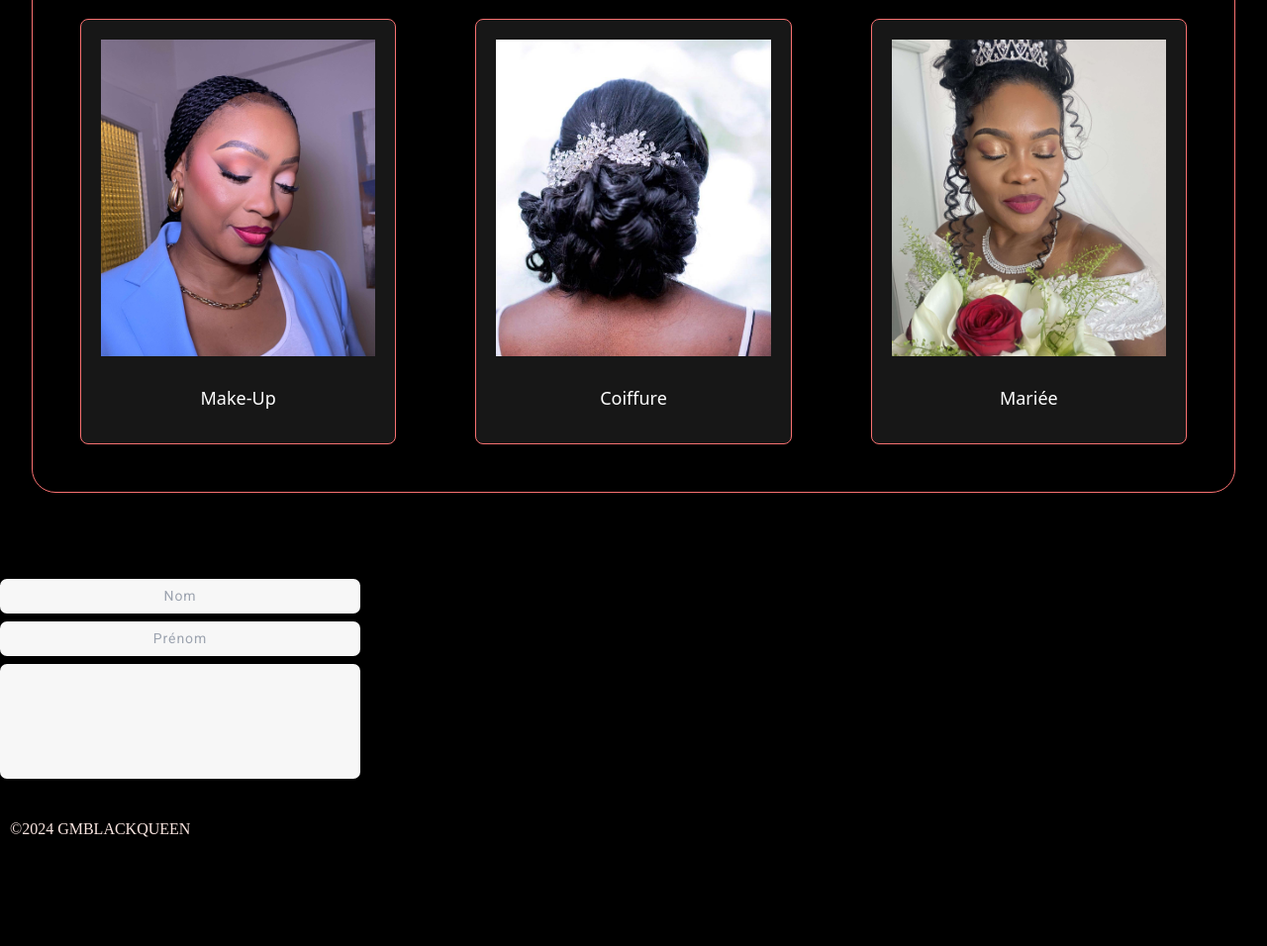
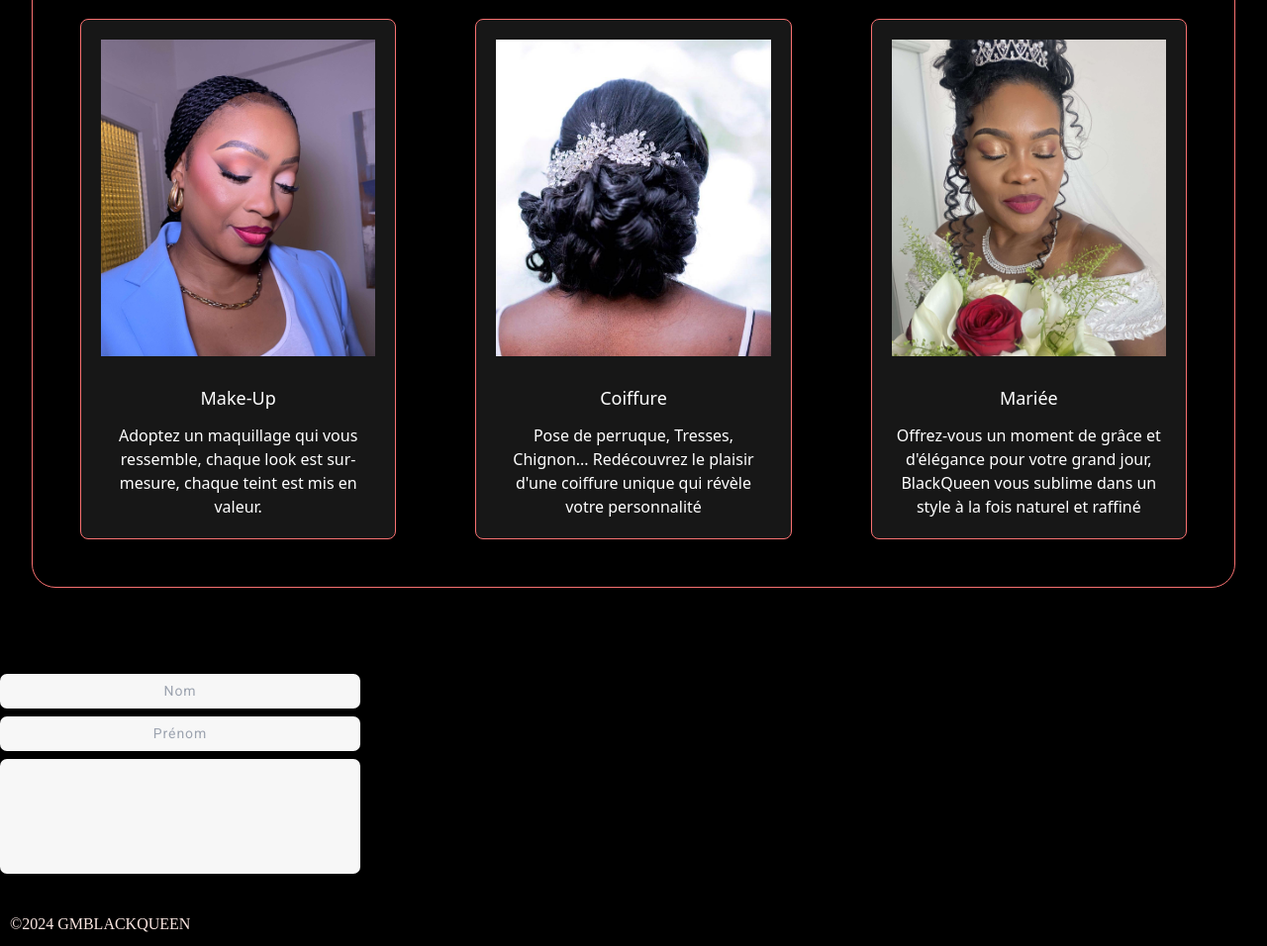
Before and after one commit to hyosua/GmBlackQueen, a website: page index.html in a window 1280 px wide. Shown: the part 934-1890 px from the top of the page at 99% size. Before the commit the page ends 1794 px from the top, so only its background shows below. Drawn offline with Linux system fonts and the light colour scheme; a web font is replaced by a local one.

Commit message:
Ajout de descriptions pour chaque service

```diff
--- a/index.html
+++ b/index.html
@@ -54,6 +54,9 @@
                     <div class="text-lg text-center mt-7  mb-3">
                         Make-Up
                     </div>
+                    <div class="text-center">
+                        Adoptez un maquillage qui vous ressemble, chaque look est sur-mesure, chaque teint est mis en valeur.
+                    </div>
                 </div>
                 <div class="w-full max-w-sm bg-neutral-900 p-5 rounded-lg shadow-lg text-white border border-red-400">
                     <div class="w-full  h-80 overflow-hidden">
@@ -64,6 +67,9 @@
                     <div class="text-lg text-center mt-7  mb-3">
                         Coiffure
                     </div>
+                    <div class="text-center">
+                        Pose de perruque, Tresses, Chignon... Redécouvrez le plaisir d'une coiffure unique qui révèle votre personnalité
+                    </div>
                 </div>
                 <div class="w-full max-w-sm bg-neutral-900 p-5 rounded-lg shadow-lg text-white border border-red-400">
                     <div class="w-full h-80 overflow-hidden relative">
@@ -73,6 +79,9 @@
                     </div>
                     <div class="text-lg text-center mt-7  mb-3">
                         Mariée
+                    </div>
+                    <div class="text-center">
+                        Offrez-vous un moment de grâce et d'élégance pour votre grand jour, BlackQueen vous sublime dans un style à la fois naturel et raffiné
                     </div>
                  </div>
             </div>
--- a/src/style.css
+++ b/src/style.css
@@ -140,8 +140,6 @@ footer {
     font-family: 'Chonburi', sans-serif;
     font-size: 2vw;
     color: white;
-    letter-spacing: 0.3vh;
-
     margin-top: 150px;
 }
 
@@ -155,7 +153,6 @@ footer {
     font-size: 2vw;
     margin: 10px;
     color: white;
-    letter-spacing: 1vb;
     top: auto;
     bottom: 30px;
     right: 30px;
```
